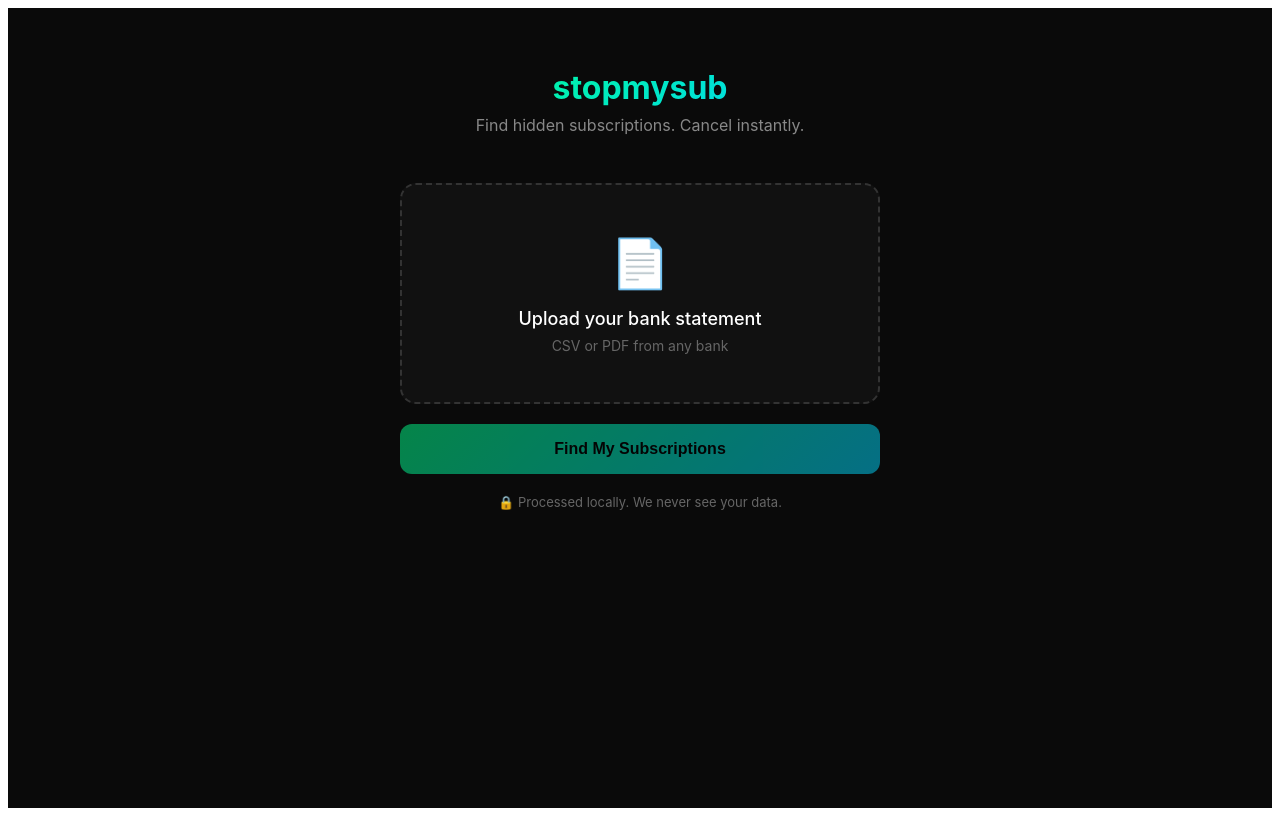
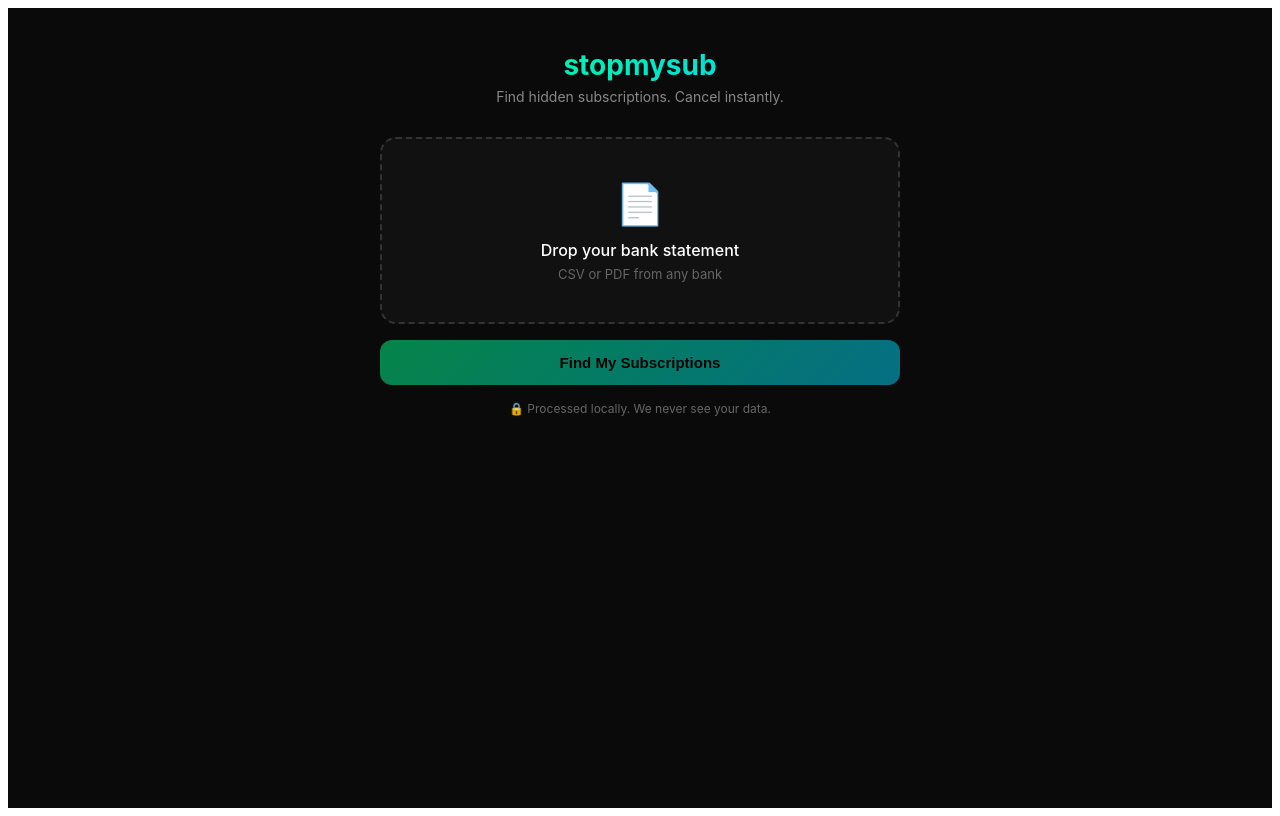
Before and after one commit to elonjobbs/subtrack, a Next.js app: page / in a window 1280 px wide. Built offline with nearby package versions, Linux system fonts and the light colour scheme.

Commit message:
add yes/no subscription picker like justcancel

```diff
--- a/pages/index.tsx
+++ b/pages/index.tsx
@@ -1,15 +1,22 @@
 import { useState } from 'react';
-import { parseCSVUniversal, parsePDFText, detectSubscriptions, calculateTotalAnnualCost, Subscription, Transaction } from '../utils/subscriptionDetector';
+import { parseCSVUniversal, parsePDFText } from '../utils/universalParser';
 import { findCancelLink } from '../utils/cancelLinks';
 import { extractTextFromPDF } from '../utils/pdfParser';
 
+interface RecurringCharge {
+  merchant: string;
+  amount: number;
+  count: number;
+  totalSpent: number;
+  isSubscription: boolean | null;
+}
+
 export default function Home() {
   const [files, setFiles] = useState<File[]>([]);
-  const [subscriptions, setSubscriptions] = useState<Subscription[]>([]);
-  const [totalAnnualCost, setTotalAnnualCost] = useState<number>(0);
+  const [charges, setCharges] = useState<RecurringCharge[]>([]);
   const [loading, setLoading] = useState(false);
   const [error, setError] = useState<string>('');
-  const [showResults, setShowResults] = useState(false);
+  const [step, setStep] = useState<'upload' | 'review' | 'results'>('upload');
   const [hasPaid, setHasPaid] = useState(false);
 
   const handleFileUpload = (e: React.ChangeEvent<HTMLInputElement>) => {
@@ -19,40 +26,98 @@ export default function Home() {
     }
   };
 
-  const analyzeSubscriptions = async () => {
+  const analyzeCharges = async () => {
     if (files.length === 0) { setError('Please upload a file'); return; }
     setLoading(true);
     setError('');
     try {
-      let allTransactions: Transaction[] = [];
+      let allTransactions: any[] = [];
       for (const file of files) {
-        let transactions: Transaction[] = [];
+        let transactions: any[] = [];
         if (file.name.toLowerCase().endsWith('.pdf')) {
           const text = await extractTextFromPDF(file);
-          console.log('Extracted PDF text:', text.substring(0, 1000));
           transactions = parsePDFText(text);
-          console.log('Parsed transactions:', transactions.length);
         } else {
           const text = await file.text();
           transactions = parseCSVUniversal(text);
         }
         allTransactions = [...allTransactions, ...transactions];
       }
-      if (allTransactions.length === 0) throw new Error('No transactions found. Try a different file format.');
-      const detected = detectSubscriptions(allTransactions);
-      if (detected.length === 0) throw new Error('No recurring subscriptions detected.');
-      setSubscriptions(detected);
-      setTotalAnnualCost(calculateTotalAnnualCost(detected));
-      setShowResults(true);
+
+      if (allTransactions.length === 0) {
+        throw new Error('No transactions found. Try a different file.');
+      }
+
+      // Group by merchant and find recurring charges
+      const merchantMap = new Map<string, { amounts: number[], count: number }>();
+
+      for (const t of allTransactions) {
+        const key = normalizeMerchant(t.merchant);
+        if (!merchantMap.has(key)) {
+          merchantMap.set(key, { amounts: [], count: 0 });
+        }
+        const entry = merchantMap.get(key)!;
+        entry.amounts.push(t.amount);
+        entry.count++;
+      }
+
+      // Convert to recurring charges (show if appears 2+ times OR is known subscription)
+      const recurring: RecurringCharge[] = [];
+
+      for (const [key, data] of merchantMap.entries()) {
+        const avgAmount = data.amounts.reduce((a, b) => a + b, 0) / data.amounts.length;
+        const isKnown = isKnownSubscription(key);
+
+        // Include if: appears multiple times, OR is a known subscription, OR amount is subscription-like ($5-$50)
+        if (data.count >= 2 || isKnown || (avgAmount >= 5 && avgAmount <= 100)) {
+          recurring.push({
+            merchant: key,
+            amount: avgAmount,
+            count: data.count,
+            totalSpent: data.amounts.reduce((a, b) => a + b, 0),
+            isSubscription: isKnown ? true : null // true = known, null = user decides
+          });
+        }
+      }
+
+      // Sort by total spent descending
+      recurring.sort((a, b) => b.totalSpent - a.totalSpent);
+
+      if (recurring.length === 0) {
+        throw new Error('No recurring charges found.');
+      }
+
+      setCharges(recurring);
+      setStep('review');
     } catch (err: any) {
-      console.error('Error:', err);
       setError(err.message || 'Error analyzing file');
     } finally {
       setLoading(false);
     }
   };
 
-  const reset = () => { setShowResults(false); setHasPaid(false); setFiles([]); setSubscriptions([]); };
+  const markSubscription = (index: number, isSub: boolean) => {
+    const updated = [...charges];
+    updated[index].isSubscription = isSub;
+    setCharges(updated);
+  };
+
+  const confirmSelections = () => {
+    setStep('results');
+  };
+
+  const getSubscriptions = () => charges.filter(c => c.isSubscription === true);
+
+  const getTotalAnnual = () => {
+    return getSubscriptions().reduce((sum, c) => sum + (c.amount * 12), 0);
+  };
+
+  const reset = () => {
+    setStep('upload');
+    setHasPaid(false);
+    setFiles([]);
+    setCharges([]);
+  };
 
   return (
     <div style={styles.container}>
@@ -62,58 +127,118 @@ export default function Home() {
           <p style={styles.tagline}>Find hidden subscriptions. Cancel instantly.</p>
         </div>
 
-        {!showResults ? (
+        {step === 'upload' && (
           <div style={styles.uploadSection}>
             <div style={styles.uploadBox}>
               <input type="file" accept=".csv,.pdf" multiple onChange={handleFileUpload} style={styles.fileInput} id="file-upload" />
               <label htmlFor="file-upload" style={styles.uploadLabel}>
                 <div style={styles.uploadIcon}>📄</div>
-                <div style={styles.uploadText}>{files.length === 0 ? 'Upload your bank statement' : files.length + ' file(s) ready'}</div>
+                <div style={styles.uploadText}>{files.length === 0 ? 'Drop your bank statement' : files.length + ' file(s) ready'}</div>
                 <div style={styles.uploadHint}>CSV or PDF from any bank</div>
               </label>
             </div>
             {error && <div style={styles.error}>{error}</div>}
             {files.length > 0 && <div style={styles.fileList}>{files.map((f, i) => <div key={i} style={styles.fileItem}>📄 {f.name}</div>)}</div>}
-            <button onClick={analyzeSubscriptions} disabled={loading || files.length === 0} style={{...styles.button, ...(loading || files.length === 0 ? styles.buttonDisabled : {})}}>
+            <button onClick={analyzeCharges} disabled={loading || files.length === 0} style={{...styles.button, ...(loading || files.length === 0 ? styles.buttonDisabled : {})}}>
               {loading ? 'Analyzing...' : 'Find My Subscriptions'}
             </button>
             <div style={styles.trust}>🔒 Processed locally. We never see your data.</div>
           </div>
-        ) : !hasPaid ? (
+        )}
+
+        {step === 'review' && (
+          <div style={styles.reviewSection}>
+            <h2 style={styles.reviewTitle}>Is this a subscription?</h2>
+            <p style={styles.reviewSubtitle}>We found {charges.length} recurring charges. Help us identify your subscriptions.</p>
+
+            <div style={styles.chargesList}>
+              {charges.map((charge, i) => (
+                <div key={i} style={styles.chargeCard}>
+                  <div style={styles.chargeInfo}>
+                    <div style={styles.chargeName}>{charge.merchant}</div>
+                    <div style={styles.chargeDetails}>
+                      ${charge.amount.toFixed(2)} × {charge.count} times = ${charge.totalSpent.toFixed(2)}
+                    </div>
+                  </div>
+                  <div style={styles.chargeButtons}>
+                    <button
+                      onClick={() => markSubscription(i, true)}
+                      style={{
+                        ...styles.yesBtn,
+                        ...(charge.isSubscription === true ? styles.yesBtnActive : {})
+                      }}
+                    >
+                      Yes
+                    </button>
+                    <button
+                      onClick={() => markSubscription(i, false)}
+                      style={{
+                        ...styles.noBtn,
+                        ...(charge.isSubscription === false ? styles.noBtnActive : {})
+                      }}
+                    >
+                      No
+                    </button>
+                  </div>
+                </div>
+              ))}
+            </div>
+
+            <div style={styles.reviewFooter}>
+              <div style={styles.selectedCount}>
+                {getSubscriptions().length} subscriptions selected · ${getTotalAnnual().toFixed(0)}/yr
+              </div>
+              <button onClick={confirmSelections} style={styles.button}>
+                Get Cancel Links →
+              </button>
+            </div>
+          </div>
+        )}
+
+        {step === 'results' && !hasPaid && (
           <div style={styles.resultsSection}>
             <div style={styles.costCard}>
               <div style={styles.costLabel}>You are spending</div>
-              <div style={styles.costAmount}>${totalAnnualCost.toFixed(0)}</div>
+              <div style={styles.costAmount}>${getTotalAnnual().toFixed(0)}</div>
               <div style={styles.costPeriod}>per year on subscriptions</div>
             </div>
-            <div style={styles.subsCount}>{subscriptions.length} subscriptions found</div>
+            <div style={styles.subsCount}>{getSubscriptions().length} subscriptions to cancel</div>
             <div style={styles.previewList}>
-              {subscriptions.slice(0, 3).map((sub, i) => <div key={i} style={styles.previewItem}><span>{sub.merchant}</span><span>${sub.amount.toFixed(2)}/mo</span></div>)}
-              {subscriptions.length > 3 && <div style={styles.moreItems}>+{subscriptions.length - 3} more...</div>}
+              {getSubscriptions().slice(0, 3).map((sub, i) => (
+                <div key={i} style={styles.previewItem}>
+                  <span>{sub.merchant}</span>
+                  <span>${sub.amount.toFixed(2)}/mo</span>
+                </div>
+              ))}
+              {getSubscriptions().length > 3 && <div style={styles.moreItems}>+{getSubscriptions().length - 3} more...</div>}
             </div>
-            <button onClick={() => setHasPaid(true)} style={styles.payButton}>Unlock All + Cancel Links — $5</button>
-            <div style={styles.guarantee}>💰 Find $100+ in savings or money back</div>
+            <button onClick={() => setHasPaid(true)} style={styles.payButton}>
+              Unlock Cancel Links — $5
+            </button>
+            <div style={styles.guarantee}>💰 Money back if you don't save at least $100</div>
           </div>
-        ) : (
+        )}
+
+        {step === 'results' && hasPaid && (
           <div style={styles.resultsSection}>
             <div style={styles.costCard}>
-              <div style={styles.costLabel}>Total Annual Cost</div>
-              <div style={styles.costAmount}>${totalAnnualCost.toFixed(0)}</div>
-              <div style={styles.costPeriod}>${(totalAnnualCost / 12).toFixed(2)}/month</div>
+              <div style={styles.costLabel}>Total Annual Savings</div>
+              <div style={styles.costAmount}>${getTotalAnnual().toFixed(0)}</div>
+              <div style={styles.costPeriod}>if you cancel all {getSubscriptions().length} subscriptions</div>
             </div>
             <div style={styles.subsList}>
-              {subscriptions.map((sub, i) => {
+              {getSubscriptions().map((sub, i) => {
                 const cancelLink = findCancelLink(sub.merchant);
                 return (
                   <div key={i} style={styles.subCard}>
                     <div style={styles.subInfo}>
                       <div style={styles.subName}>{sub.merchant}</div>
-                      <div style={styles.subDetails}>${sub.amount.toFixed(2)}/mo · ${sub.annualCost.toFixed(0)}/yr</div>
+                      <div style={styles.subDetails}>${sub.amount.toFixed(2)}/mo · ${(sub.amount * 12).toFixed(0)}/yr</div>
                     </div>
                     {cancelLink ? (
                       <a href={cancelLink.url} target="_blank" rel="noopener noreferrer" style={styles.cancelBtn}>Cancel</a>
                     ) : (
-                      <a href={'https://google.com/search?q=cancel+' + encodeURIComponent(sub.merchant)} target="_blank" rel="noopener noreferrer" style={styles.cancelBtnAlt}>How to cancel</a>
+                      <a href={'https://google.com/search?q=how+to+cancel+' + encodeURIComponent(sub.merchant) + '+subscription'} target="_blank" rel="noopener noreferrer" style={styles.cancelBtnAlt}>How to cancel</a>
                     )}
                   </div>
                 );
@@ -127,42 +252,84 @@ export default function Home() {
   );
 }
 
+function normalizeMerchant(name: string): string {
+  return name
+    .toLowerCase()
+    .replace(/[^a-z0-9\s]/g, '')
+    .replace(/\s+/g, ' ')
+    .trim()
+    .split(' ')
+    .slice(0, 3)
+    .join(' ');
+}
+
+const KNOWN_SUBS = ['netflix', 'spotify', 'apple', 'amazon', 'hulu', 'disney', 'youtube', 'hbo', 'max',
+  'paramount', 'peacock', 'doordash', 'dashpass', 'uber', 'uber one', 'lyft', 'playstation', 'xbox',
+  'nintendo', 'adobe', 'microsoft', 'google', 'prime', 'audible', 'kindle', 'grubhub', 'instacart',
+  'walmart', 'costco', 'gym', 'fitness', 'planet fitness', 'la fitness', 'equinox', 'tradingview',
+  'chatgpt', 'openai', 'github', 'dropbox', 'icloud', 'tiktok', 'facebook', 'facebk', 'linkedin',
+  'canva', 'notion', 'slack', 'zoom', 'nordvpn', 'expressvpn', 'sirius', 'pandora', 'tidal',
+  'crunchyroll', 'funimation', 'headspace', 'calm', 'noom', 'peloton', 'strava', 'duolingo',
+  'grammarly', 'medium', 'substack', 'patreon', 'onlyfans', 'twitch'];
+
+function isKnownSubscription(merchant: string): boolean {
+  const lower = merchant.toLowerCase();
+  return KNOWN_SUBS.some(sub => lower.includes(sub));
+}
+
 const styles: { [key: string]: React.CSSProperties } = {
   container: { minHeight: '100vh', background: '#0a0a0a', color: '#fff', fontFamily: '-apple-system, BlinkMacSystemFont, "Segoe UI", Roboto, sans-serif' },
-  content: { maxWidth: '480px', margin: '0 auto', padding: '60px 20px' },
-  header: { textAlign: 'center', marginBottom: '48px' },
-  logo: { fontSize: '32px', fontWeight: '700', margin: 0, background: 'linear-gradient(135deg, #00ff88, #00d4ff)', WebkitBackgroundClip: 'text', WebkitTextFillColor: 'transparent' },
-  tagline: { fontSize: '16px', color: '#888', marginTop: '8px' },
-  uploadSection: { display: 'flex', flexDirection: 'column', gap: '20px' },
-  uploadBox: { border: '2px dashed #333', borderRadius: '16px', padding: '48px 24px', textAlign: 'center', cursor: 'pointer', background: '#111' },
+  content: { maxWidth: '520px', margin: '0 auto', padding: '40px 20px' },
+  header: { textAlign: 'center', marginBottom: '32px' },
+  logo: { fontSize: '28px', fontWeight: '700', margin: 0, background: 'linear-gradient(135deg, #00ff88, #00d4ff)', WebkitBackgroundClip: 'text', WebkitTextFillColor: 'transparent' },
+  tagline: { fontSize: '14px', color: '#888', marginTop: '6px' },
+  uploadSection: { display: 'flex', flexDirection: 'column', gap: '16px' },
+  uploadBox: { border: '2px dashed #333', borderRadius: '16px', padding: '40px 20px', textAlign: 'center', cursor: 'pointer', background: '#111' },
   fileInput: { display: 'none' },
   uploadLabel: { cursor: 'pointer', display: 'block' },
-  uploadIcon: { fontSize: '48px', marginBottom: '16px' },
-  uploadText: { fontSize: '18px', fontWeight: '500', marginBottom: '8px' },
-  uploadHint: { fontSize: '14px', color: '#666' },
-  error: { background: 'rgba(255,59,48,0.1)', border: '1px solid rgba(255,59,48,0.3)', color: '#ff6b6b', padding: '12px 16px', borderRadius: '8px' },
-  fileList: { display: 'flex', flexDirection: 'column', gap: '8px' },
-  fileItem: { background: '#1a1a1a', padding: '12px 16px', borderRadius: '8px', color: '#ccc' },
-  button: { width: '100%', padding: '16px', background: 'linear-gradient(135deg, #00ff88, #00d4ff)', color: '#000', border: 'none', borderRadius: '12px', fontSize: '16px', fontWeight: '600', cursor: 'pointer' },
+  uploadIcon: { fontSize: '40px', marginBottom: '12px' },
+  uploadText: { fontSize: '16px', fontWeight: '500', marginBottom: '6px' },
+  uploadHint: { fontSize: '13px', color: '#666' },
+  error: { background: 'rgba(255,59,48,0.1)', border: '1px solid rgba(255,59,48,0.3)', color: '#ff6b6b', padding: '12px 16px', borderRadius: '8px', fontSize: '14px' },
+  fileList: { display: 'flex', flexDirection: 'column', gap: '6px' },
+  fileItem: { background: '#1a1a1a', padding: '10px 14px', borderRadius: '8px', color: '#ccc', fontSize: '14px' },
+  button: { width: '100%', padding: '14px', background: 'linear-gradient(135deg, #00ff88, #00d4ff)', color: '#000', border: 'none', borderRadius: '12px', fontSize: '15px', fontWeight: '600', cursor: 'pointer' },
   buttonDisabled: { opacity: 0.5, cursor: 'not-allowed' },
-  trust: { textAlign: 'center', fontSize: '13px', color: '#666' },
-  resultsSection: { display: 'flex', flexDirection: 'column', gap: '24px' },
-  costCard: { background: 'linear-gradient(135deg, #1a1a2e, #16213e)', borderRadius: '20px', padding: '32px', textAlign: 'center' },
-  costLabel: { fontSize: '14px', color: '#888', textTransform: 'uppercase', letterSpacing: '1px' },
-  costAmount: { fontSize: '64px', fontWeight: '700', background: 'linear-gradient(135deg, #00ff88, #00d4ff)', WebkitBackgroundClip: 'text', WebkitTextFillColor: 'transparent', margin: '8px 0' },
-  costPeriod: { fontSize: '16px', color: '#666' },
-  subsCount: { textAlign: 'center', fontSize: '18px', fontWeight: '500' },
+  trust: { textAlign: 'center', fontSize: '12px', color: '#666' },
+
+  reviewSection: { },
+  reviewTitle: { fontSize: '20px', fontWeight: '600', marginBottom: '4px', textAlign: 'center' },
+  reviewSubtitle: { fontSize: '14px', color: '#888', marginBottom: '20px', textAlign: 'center' },
+  chargesList: { display: 'flex', flexDirection: 'column', gap: '10px', maxHeight: '400px', overflowY: 'auto', marginBottom: '20px' },
+  chargeCard: { background: '#111', borderRadius: '12px', padding: '14px', display: 'flex', justifyContent: 'space-between', alignItems: 'center' },
+  chargeInfo: { flex: 1 },
+  chargeName: { fontSize: '15px', fontWeight: '500', marginBottom: '2px', textTransform: 'capitalize' },
+  chargeDetails: { fontSize: '13px', color: '#888' },
+  chargeButtons: { display: 'flex', gap: '8px' },
+  yesBtn: { padding: '8px 16px', background: '#222', color: '#888', border: 'none', borderRadius: '8px', cursor: 'pointer', fontSize: '13px', fontWeight: '500' },
+  yesBtnActive: { background: '#00ff88', color: '#000' },
+  noBtn: { padding: '8px 16px', background: '#222', color: '#888', border: 'none', borderRadius: '8px', cursor: 'pointer', fontSize: '13px', fontWeight: '500' },
+  noBtnActive: { background: '#ff4444', color: '#fff' },
+  reviewFooter: { borderTop: '1px solid #222', paddingTop: '16px' },
+  selectedCount: { textAlign: 'center', fontSize: '14px', color: '#888', marginBottom: '12px' },
+
+  resultsSection: { display: 'flex', flexDirection: 'column', gap: '20px' },
+  costCard: { background: 'linear-gradient(135deg, #1a1a2e, #16213e)', borderRadius: '20px', padding: '28px', textAlign: 'center' },
+  costLabel: { fontSize: '12px', color: '#888', textTransform: 'uppercase', letterSpacing: '1px' },
+  costAmount: { fontSize: '56px', fontWeight: '700', background: 'linear-gradient(135deg, #00ff88, #00d4ff)', WebkitBackgroundClip: 'text', WebkitTextFillColor: 'transparent', margin: '6px 0' },
+  costPeriod: { fontSize: '14px', color: '#666' },
+  subsCount: { textAlign: 'center', fontSize: '16px', fontWeight: '500' },
   previewList: { background: '#111', borderRadius: '12px', overflow: 'hidden', filter: 'blur(4px)' },
-  previewItem: { display: 'flex', justifyContent: 'space-between', padding: '16px', borderBottom: '1px solid #222' },
-  moreItems: { padding: '16px', textAlign: 'center', color: '#666' },
-  payButton: { width: '100%', padding: '18px', background: '#fff', color: '#000', border: 'none', borderRadius: '12px', fontSize: '16px', fontWeight: '600', cursor: 'pointer' },
-  guarantee: { textAlign: 'center', fontSize: '14px', color: '#666' },
-  subsList: { display: 'flex', flexDirection: 'column', gap: '12px' },
-  subCard: { background: '#111', borderRadius: '12px', padding: '16px', display: 'flex', justifyContent: 'space-between', alignItems: 'center' },
+  previewItem: { display: 'flex', justifyContent: 'space-between', padding: '14px', borderBottom: '1px solid #222', fontSize: '14px' },
+  moreItems: { padding: '14px', textAlign: 'center', color: '#666', fontSize: '13px' },
+  payButton: { width: '100%', padding: '16px', background: '#fff', color: '#000', border: 'none', borderRadius: '12px', fontSize: '15px', fontWeight: '600', cursor: 'pointer' },
+  guarantee: { textAlign: 'center', fontSize: '13px', color: '#666' },
+  subsList: { display: 'flex', flexDirection: 'column', gap: '10px' },
+  subCard: { background: '#111', borderRadius: '12px', padding: '14px', display: 'flex', justifyContent: 'space-between', alignItems: 'center' },
   subInfo: { flex: 1 },
-  subName: { fontSize: '16px', fontWeight: '500', marginBottom: '4px' },
-  subDetails: { fontSize: '14px', color: '#888' },
-  cancelBtn: { padding: '8px 16px', background: '#ff4444', color: '#fff', borderRadius: '8px', textDecoration: 'none', fontSize: '14px', fontWeight: '500' },
-  cancelBtnAlt: { padding: '8px 16px', background: '#333', color: '#fff', borderRadius: '8px', textDecoration: 'none', fontSize: '14px' },
-  resetBtn: { width: '100%', padding: '14px', background: 'transparent', border: '1px solid #333', color: '#888', borderRadius: '12px', cursor: 'pointer' },
+  subName: { fontSize: '15px', fontWeight: '500', marginBottom: '2px', textTransform: 'capitalize' },
+  subDetails: { fontSize: '13px', color: '#888' },
+  cancelBtn: { padding: '8px 14px', background: '#ff4444', color: '#fff', borderRadius: '8px', textDecoration: 'none', fontSize: '13px', fontWeight: '500' },
+  cancelBtnAlt: { padding: '8px 14px', background: '#333', color: '#fff', borderRadius: '8px', textDecoration: 'none', fontSize: '13px' },
+  resetBtn: { width: '100%', padding: '12px', background: 'transparent', border: '1px solid #333', color: '#888', borderRadius: '12px', cursor: 'pointer', fontSize: '14px' },
 };
```
